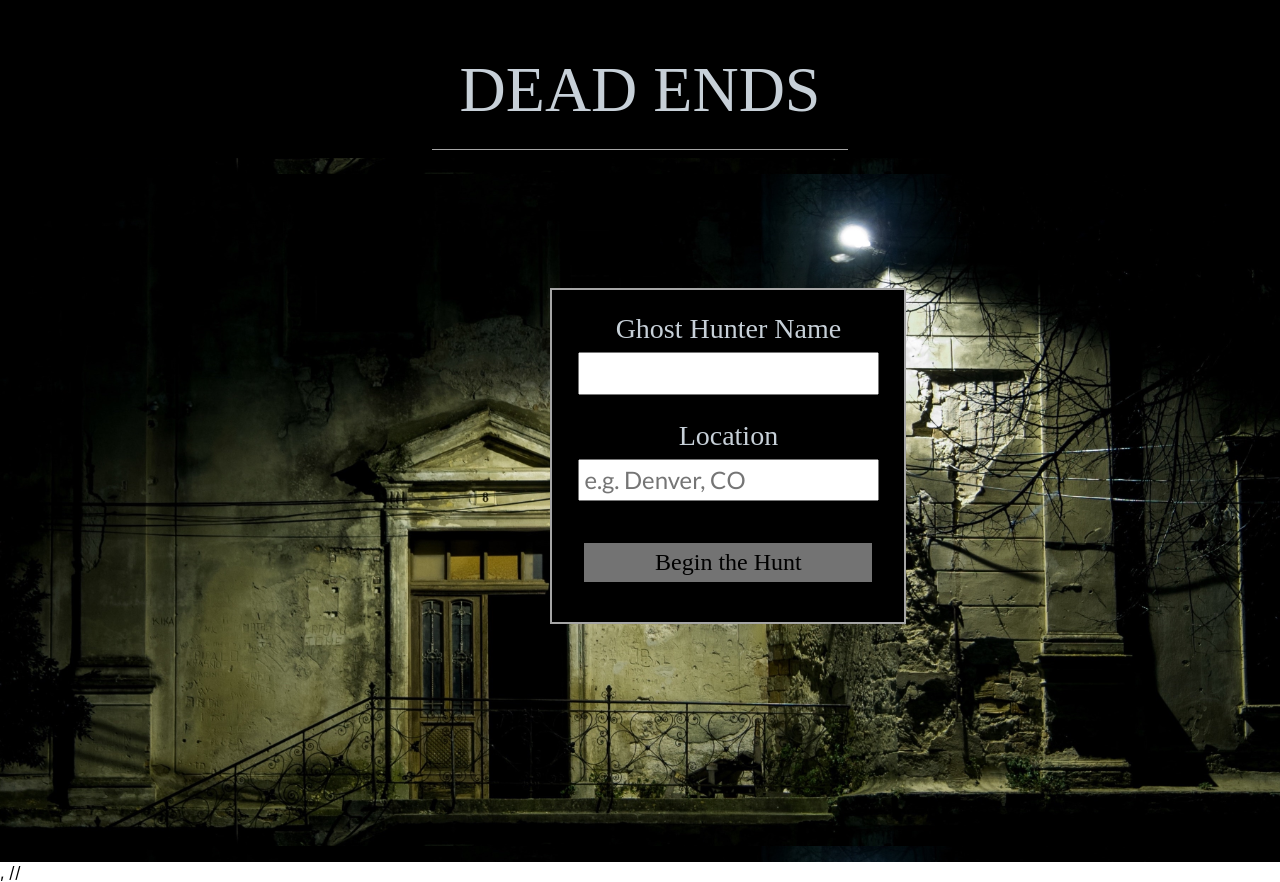
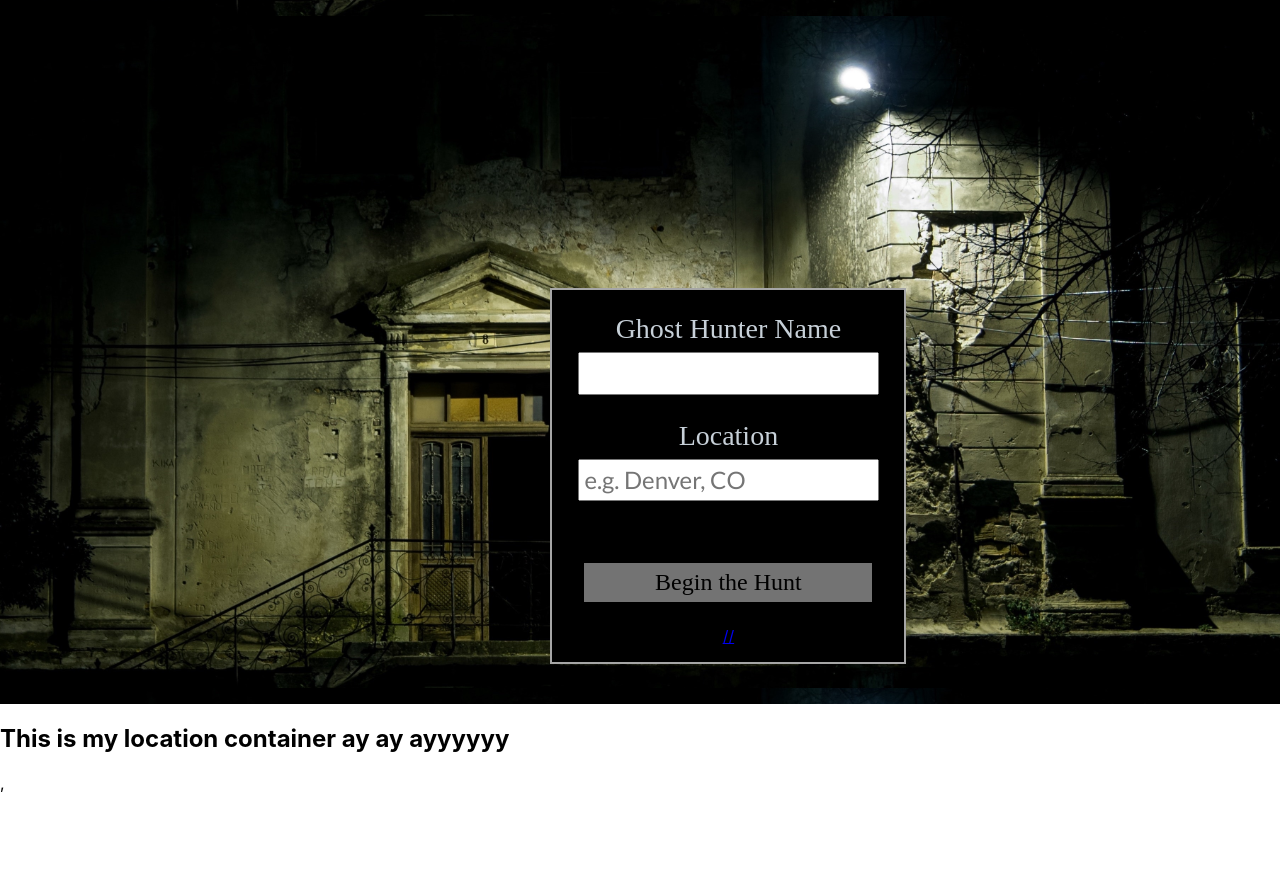
Before and after one commit to trishalanglois/dead-ends, a React (Create React App) app: page /locations in a window 1280 px wide. After the commit the page ends 800 px from the top, so only its background shows below. Built offline with nearby package versions, Linux system fonts and the light colour scheme.

Commit message:
Route to /locations from main page

```diff
--- a/src/Components/App/App.js
+++ b/src/Components/App/App.js
@@ -1,15 +1,27 @@
-import React from 'react';
+import React, { Component } from 'react';
 import './App.scss';
 import Header from '../Header/Header';
-import Form from '../../Containers/Form/Form'
+import Form from '../../Containers/Form/Form';
+import { Route } from 'react-router-dom';
+import LocationContainer from '../LocationContainer/LocationContainer';
 
-function App() {
-  return (
-    <>
-      <Header />
-      <Form />
-    </>
-  );
+
+export class App extends Component {
+
+  render() {
+    return (
+      <>
+        <Route exact path="/" component={Header}/>
+
+        <Route path="/" component={Form}/>
+
+        <Route path="/locations" component={LocationContainer}/>
+
+
+      </>
+
+    )
+  }
 }
 
 export default App;
--- a/src/Components/Header/Header.js
+++ b/src/Components/Header/Header.js
@@ -1,7 +1,7 @@
 import React from 'react';
 import './Header.scss';
 
-function Header() {
+const Header = () => {
   return (
     <nav className="header">
       <h1 className="main-header">DEAD ENDS</h1>
--- a/src/Components/LocationContainer/LocationContainer.js
+++ b/src/Components/LocationContainer/LocationContainer.js
@@ -0,0 +1,10 @@
+import React from 'react';
+import './LocationContainer.scss';
+
+const LocationContainer = () => {
+  return (
+    <h2> This is my location container ay ay ayyyyyy </h2>
+  )
+}
+
+export default LocationContainer
--- a/src/Containers/Form/Form.js
+++ b/src/Containers/Form/Form.js
@@ -2,7 +2,9 @@ import React, { Component } from 'react';
 import './Form.scss';
 import { connect } from 'react-redux';
 import { currentUser, setLocation, setSpookyLocations } from '../../actions/actions';
-import locationData from '../../data.json'
+import locationData from '../../data.json';
+import { Redirect, Link } from 'react-router-dom';
+
 
 class Form extends Component {
   constructor() {
@@ -10,7 +12,8 @@ class Form extends Component {
     this.state = {
       username: '',
       location: '',
-      error: false
+      error: false,
+      ready: false
     }
   }
 
@@ -27,18 +30,10 @@ class Form extends Component {
     const regex = /([A-Za-z]+(?: [A-Za-z]+)*),? ([A-Za-z]{2})/;
     if (location.match(regex)) {
       this.props.updateUser(this.state.username);
-
       this.props.setLocation(this.state.location);
-
-      //splice user's location into city and state
-
       this.findLocations(this.state.location);
-      //iterate through data, finding locations -- must match city AND state
-      //push into new array in mapDispatch -- filteredlocations
-      //Router to locations page
-      //render LocationsContainer
-
-
+      console.log('yeah!');
+      this.setState({ ready: true })
     } else {
       this.handleError();
     }
@@ -61,6 +56,9 @@ class Form extends Component {
   }
 
   render() {
+    if (this.state.ready) {
+      return <Redirect to='/locations' />
+    }
     return (
       <main className="form-container">
         <form>
@@ -84,6 +82,8 @@ class Form extends Component {
           {this.state.error &&
             <p className="error">Please enter a valid city and state.</p>
           }
+
+          // <Link to="/locations">
             <button
               className="form-button"
               type="button"
@@ -91,6 +91,8 @@ class Form extends Component {
             >
               Begin the Hunt
             </button>
+          // </Link>
+
         </form>
       </main>
     )
--- a/src/index.js
+++ b/src/index.js
@@ -1,7 +1,7 @@
 import React from 'react';
 import ReactDOM from 'react-dom';
 import './scss/index.scss';
-import App from './Components/App/App';
+import { App } from './Components/App/App';
 import * as serviceWorker from './serviceWorker';
 import { Provider } from 'react-redux';
 import { createStore } from 'redux';
@@ -17,6 +17,6 @@ ReactDOM.render(
     <BrowserRouter>
       <App />
     </BrowserRouter>,
-  // </Provider>,
+  </Provider>,
   document.getElementById('root')
 );
```
Lines whose indentation alone changed are shown as unchanged.
